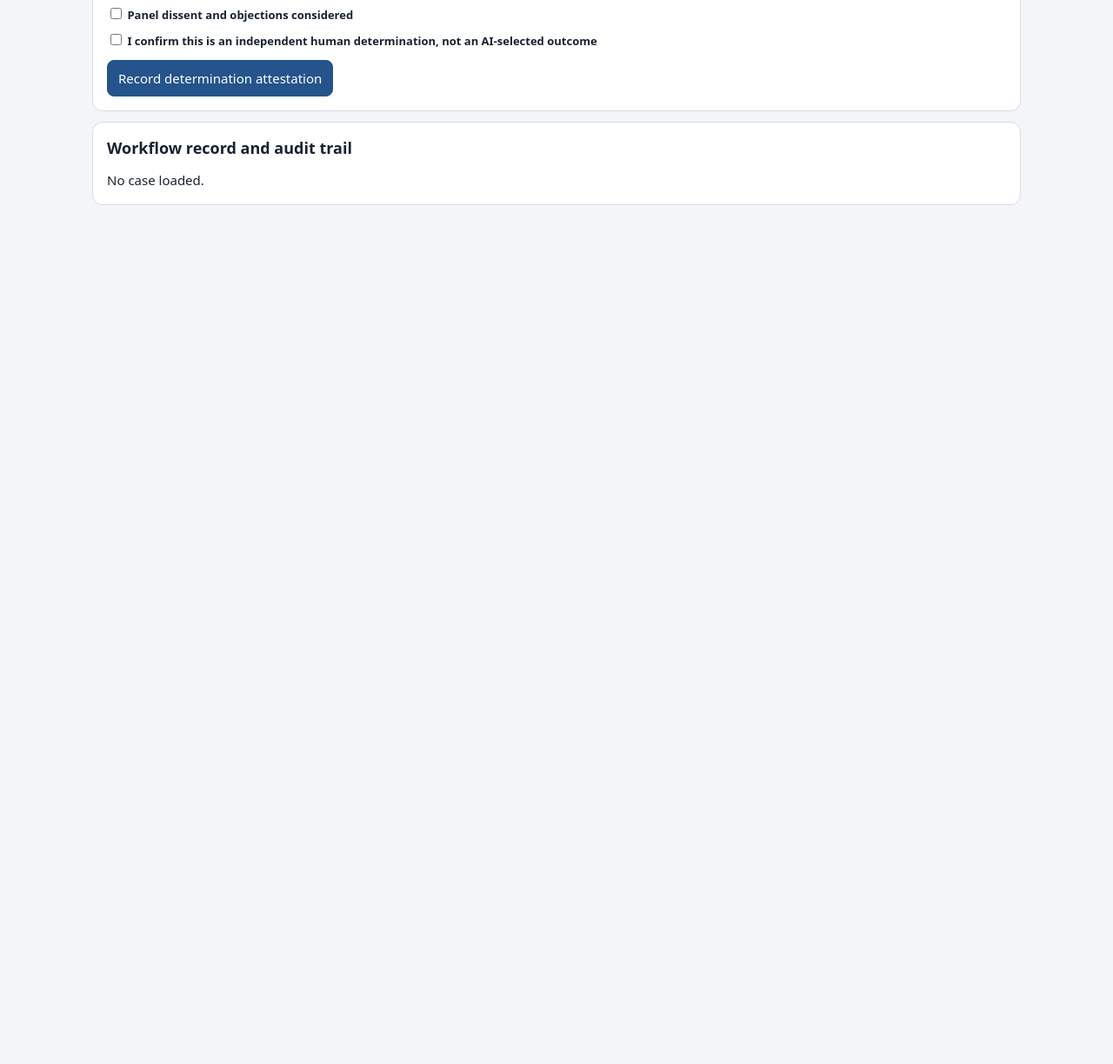
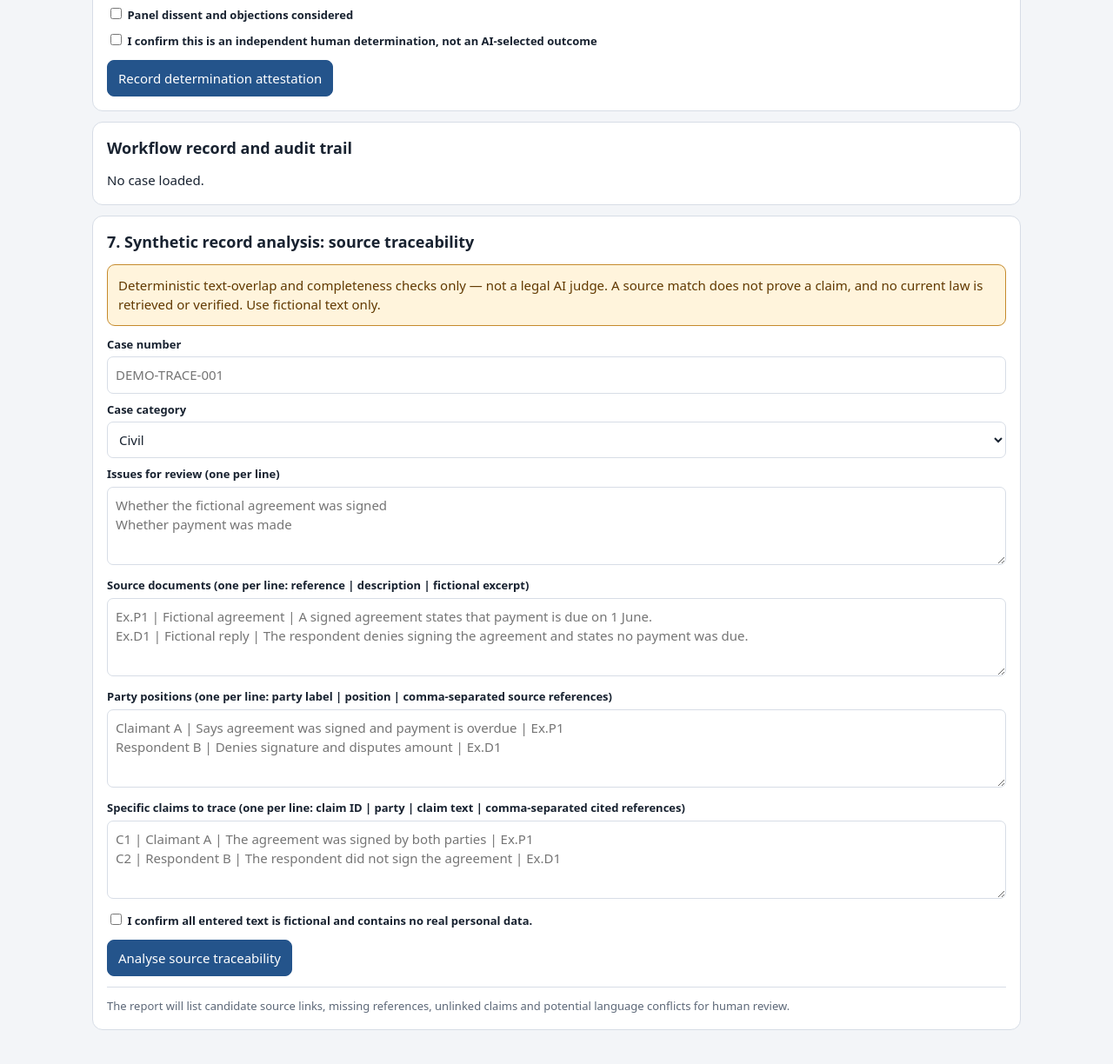
Before and after one commit to tulasi68/nyAI-neravu, a plain HTML site: page frontend/peoples-court.html in a window 1280 px wide. Shown: the part 3368-4592 px from the top of the page at 87% size. Before the commit the page ends 3664 px from the top, so only its background shows below. Drawn offline with Linux system fonts and the light colour scheme.

Commit message:
Add traceability analysis form to the workflow page

```diff
--- a/frontend/peoples-court.html
+++ b/frontend/peoples-court.html
@@ -89,6 +89,20 @@
 <h2>Workflow record and audit trail</h2><div id="record">No case loaded.</div>
 </section>
 <div id="message" role="status" aria-live="polite" class="muted"></div>
+
+<section class="card">
+<h2>7. Synthetic record analysis: source traceability</h2>
+<div class="warning">Deterministic text-overlap and completeness checks only — not a legal AI judge. A source match does not prove a claim, and no current law is retrieved or verified. Use fictional text only.</div>
+<label>Case number</label><input id="analysisCaseNo" placeholder="DEMO-TRACE-001">
+<label>Case category</label><select id="analysisCategory"><option value="civil">Civil</option><option value="consumer">Consumer</option><option value="family">Family</option><option value="criminal">Criminal (synthetic only)</option><option value="constitutional">Constitutional</option><option value="service">Service</option><option value="motor_accident">Motor accident</option><option value="other">Other</option></select>
+<label>Issues for review (one per line)</label><textarea id="analysisIssues" placeholder="Whether the fictional agreement was signed&#10;Whether payment was made"></textarea>
+<label>Source documents (one per line: reference | description | fictional excerpt)</label><textarea id="analysisSources" placeholder="Ex.P1 | Fictional agreement | A signed agreement states that payment is due on 1 June.&#10;Ex.D1 | Fictional reply | The respondent denies signing the agreement and states no payment was due."></textarea>
+<label>Party positions (one per line: party label | position | comma-separated source references)</label><textarea id="analysisPositions" placeholder="Claimant A | Says agreement was signed and payment is overdue | Ex.P1&#10;Respondent B | Denies signature and disputes amount | Ex.D1"></textarea>
+<label>Specific claims to trace (one per line: claim ID | party | claim text | comma-separated cited references)</label><textarea id="analysisClaims" placeholder="C1 | Claimant A | The agreement was signed by both parties | Ex.P1&#10;C2 | Respondent B | The respondent did not sign the agreement | Ex.D1"></textarea>
+<label><input id="analysisSynthetic" type="checkbox" style="width:auto"> I confirm all entered text is fictional and contains no real personal data.</label>
+<button class="primary" id="analyzeRecord">Analyse source traceability</button>
+<div id="analysisOutput" class="panel muted" aria-live="polite">The report will list candidate source links, missing references, unlinked claims and potential language conflicts for human review.</div>
+</section>
 </main>
 <script>
 const $=id=>document.getElementById(id);let currentId=null;let token="";
```
